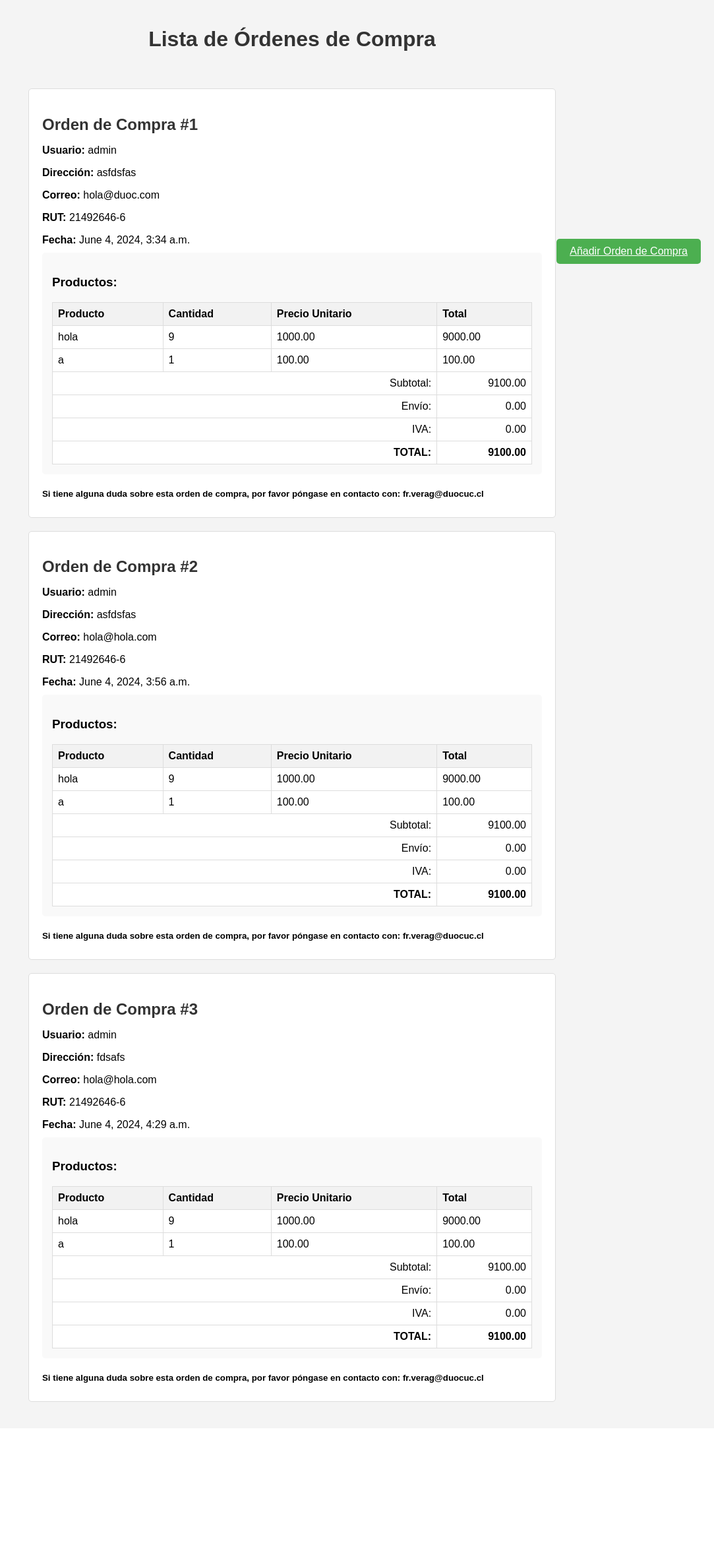
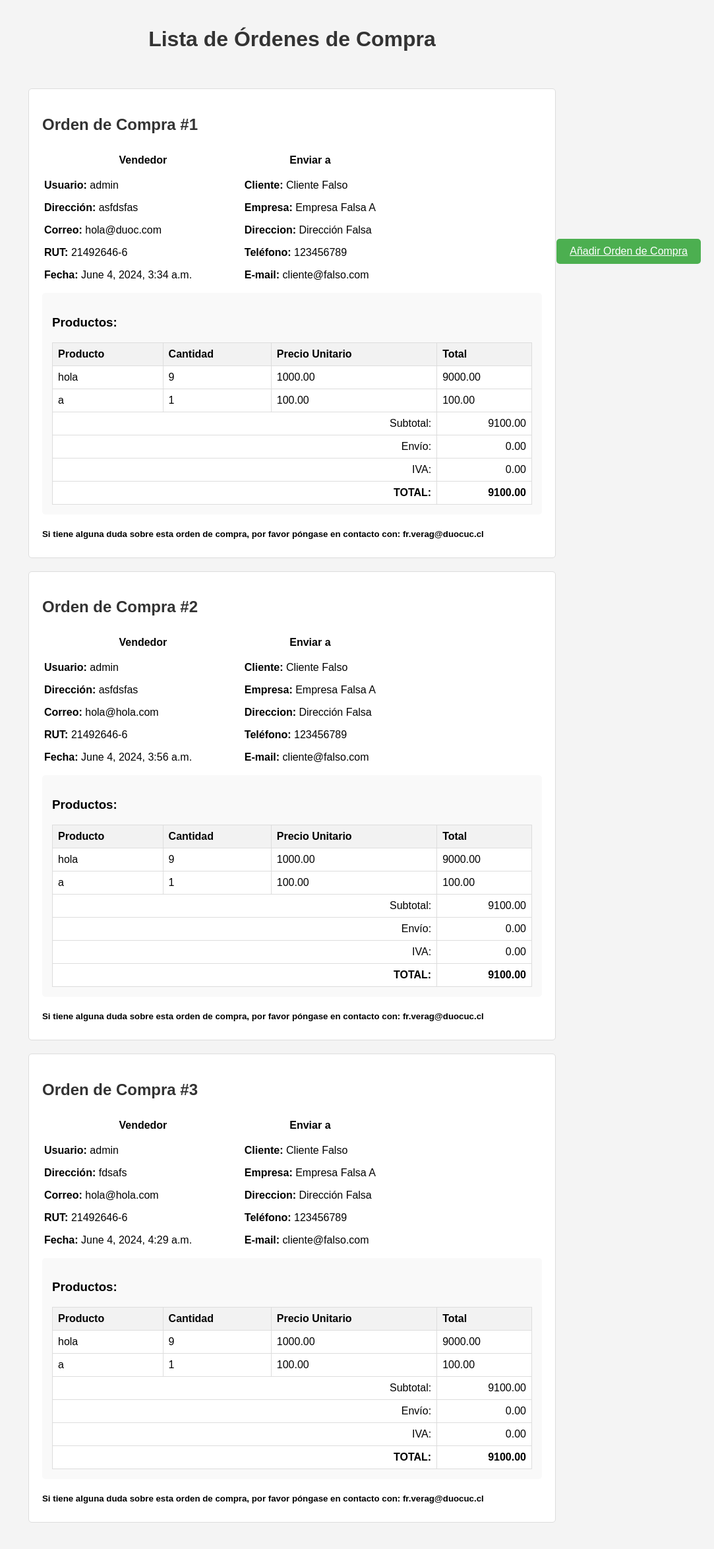
Before and after one commit to dngz/LimpioMarket, a Django app: page /lista_productos/ in a window 1280 px wide. Shown: the whole page at 66% size, without its empty margins (197-1280 px from the left). Before the commit the page ends 2125 px from the top, so only its background shows below. Run offline with Django 5.2, Linux system fonts and the light colour scheme; a user stored in the database is signed in; data comes from the database, SQL or seed files in the repository; both versions use the stored data as it was after the commit.

Commit message:
vendedor  y enviar a añadido en lista de las ordenes de compra

```diff
--- a/LimpioMarket/webMarket/static/css/lista.css
+++ b/LimpioMarket/webMarket/static/css/lista.css
@@ -86,3 +86,6 @@ h1 {
 .add-button:hover {
     background-color: #45a049;
 }
+.orden .info-container table td:first-child {
+    width: 60%; /* Ajusta el valor según lo necesites */
+}
--- a/LimpioMarket/webMarket/templates/lista.html
+++ b/LimpioMarket/webMarket/templates/lista.html
@@ -5,12 +5,7 @@
     {% load static %}
     <link rel="stylesheet" href="{% static 'css/lista.css' %}">
     <style>
-        .total-container {
-            text-align: right;
-        }
-        .total-container p {
-            margin: 0;
-        }
+        /* Estilos CSS aquí */
     </style>
 </head>
 <body>
@@ -20,11 +15,31 @@
         {% for orden_info in ordenes_con_total %}
             <div class="orden">
                 <h2>Orden de Compra #{{ orden_info.orden.id }}</h2>
-                <p><strong>Usuario:</strong> {{ orden_info.orden.usuario.username }}</p>
-                <p><strong>Dirección:</strong> {{ orden_info.orden.direccion }}</p>
-                <p><strong>Correo:</strong> {{ orden_info.orden.correo }}</p>
-                <p><strong>RUT:</strong> {{ orden_info.orden.rut }}</p>
-                <p><strong>Fecha:</strong> {{ orden_info.orden.fecha }}</p>
+                <br>
+                <div class="info-container">
+                    <table>
+                        <tr>
+                            <th>Vendedor</th>
+                            <th>Enviar a</th>
+                        </tr>
+                        <tr>
+                            <td>
+                                <p><strong>Usuario:</strong> {{ orden_info.orden.usuario.username }}</p>
+                                <p><strong>Dirección:</strong> {{ orden_info.orden.direccion }}</p>
+                                <p><strong>Correo:</strong> {{ orden_info.orden.correo }}</p>
+                                <p><strong>RUT:</strong> {{ orden_info.orden.rut }}</p>
+                                <p><strong>Fecha:</strong> {{ orden_info.orden.fecha }}</p>
+                            </td>
+                            <td>
+                                <p><strong>Cliente:</strong> Cliente Falso</p>
+                                <p><strong>Empresa:</strong> Empresa Falsa A</p>
+                                <p><strong>Direccion:</strong> Dirección Falsa</p>
+                                <p><strong>Teléfono:</strong> 123456789</p>
+                                <p><strong>E-mail:</strong> cliente@falso.com</p>
+                            </td>
+                        </tr>
+                    </table>
+                </div>
                 <div class="productos-container">
                     <h3>Productos:</h3>
                     <table>
@@ -65,7 +80,6 @@
                             </tr>
                         </tfoot>
                     </table>
-
                 </div>
                 <h5 style="margin-bottom: 1%;">Si tiene alguna duda sobre esta orden de compra, por favor póngase en contacto con: fr.verag@duocuc.cl</h5>
             </div>
```
Also changed, not shown: LimpioMarket/db.sqlite3.
